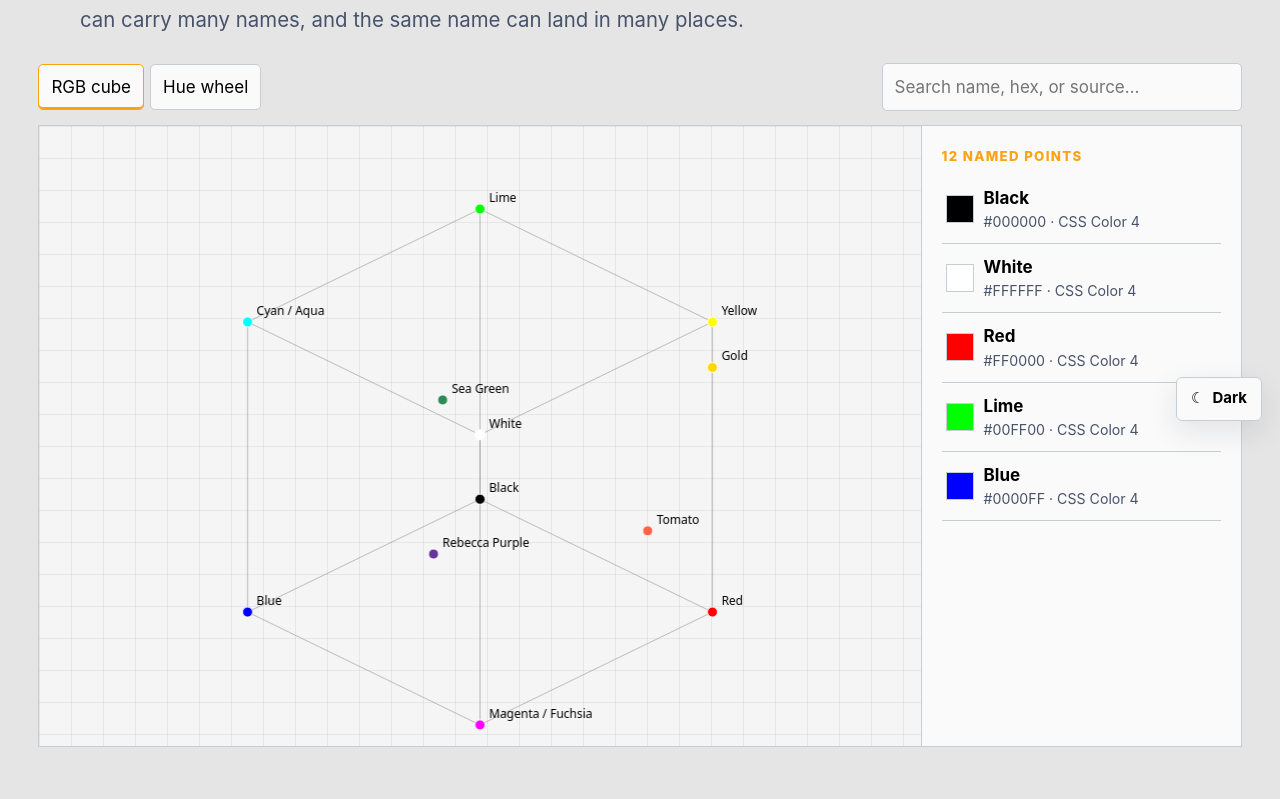
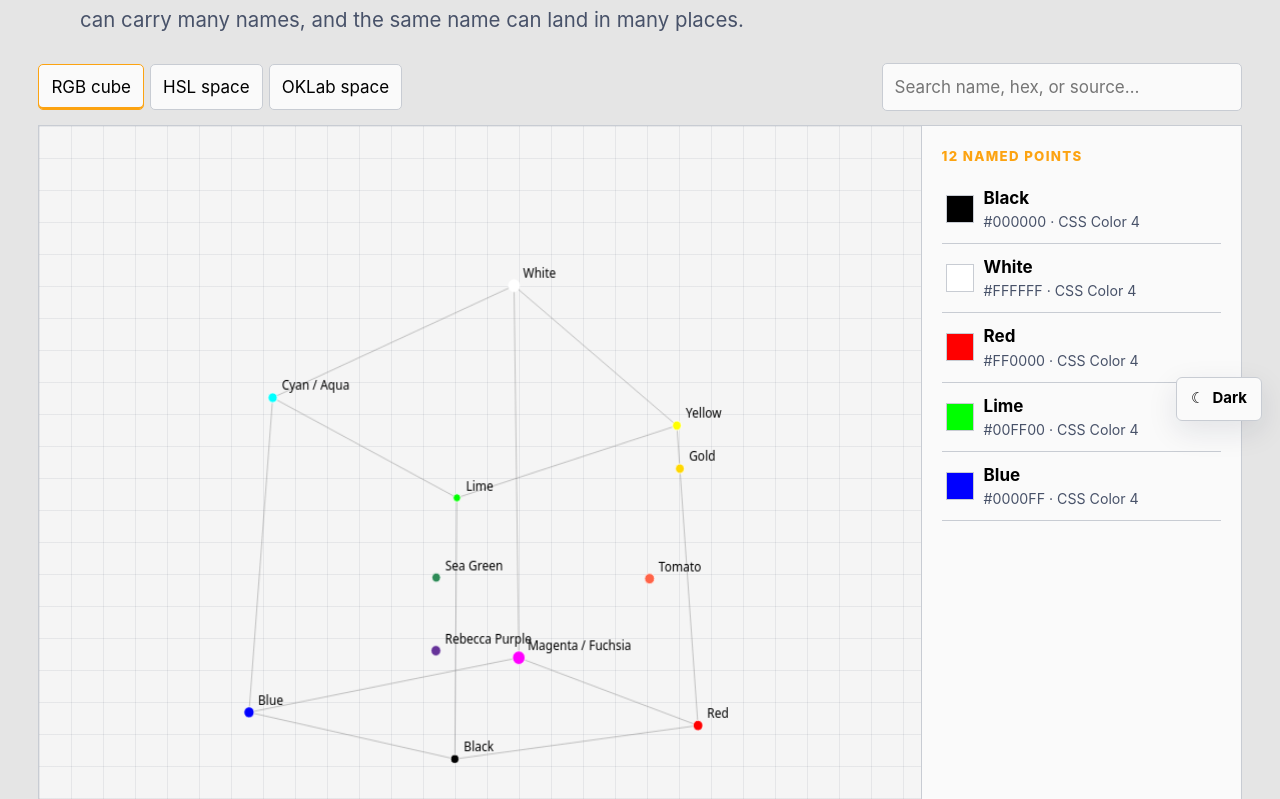
Before and after one commit to TennisGazelle/static-viewers, a React (Vite) app: page /color-atlas in a window 1280 px wide. Shown: the part 361-1160 px from the top of the page. Built offline with nearby package versions, Linux system fonts and the light colour scheme.

Commit message:
Make Color Atlas 3D space interactive

```diff
--- a/src/components/ColorAtlas.tsx
+++ b/src/components/ColorAtlas.tsx
@@ -9,135 +9,132 @@ type NamedColor = {
   hex: string
 }
 
-type ViewMode = 'cube' | 'wheel'
+type Space = 'rgb' | 'hsl' | 'oklab'
+
+type Point3 = [number, number, number]
+
+const clamp = (value: number, min = 0, max = 1) => Math.min(max, Math.max(min, value))
+
+function rgbToHsl([r8, g8, b8]: Point3): Point3 {
+  const r = r8 / 255, g = g8 / 255, b = b8 / 255
+  const max = Math.max(r, g, b), min = Math.min(r, g, b)
+  const light = (max + min) / 2
+  const delta = max - min
+  if (delta === 0) return [0, 0, light]
+  const saturation = delta / (1 - Math.abs(2 * light - 1))
+  let hue = max === r ? ((g - b) / delta) % 6 : max === g ? (b - r) / delta + 2 : (r - g) / delta + 4
+  hue = ((hue * 60) + 360) % 360
+  return [hue / 360, saturation, light]
+}
+
+function rgbToOklab([r8, g8, b8]: Point3): Point3 {
+  const linear = (v: number) => {
+    const c = v / 255
+    return c <= 0.04045 ? c / 12.92 : ((c + 0.055) / 1.055) ** 2.4
+  }
+  const r = linear(r8), g = linear(g8), b = linear(b8)
+  const l = Math.cbrt(0.4122214708*r + 0.5363325363*g + 0.0514459929*b)
+  const m = Math.cbrt(0.2119034982*r + 0.6806995451*g + 0.1073969566*b)
+  const s = Math.cbrt(0.0883024619*r + 0.2817188376*g + 0.6299787005*b)
+  const L = 0.2104542553*l + 0.793617785*m - 0.0040720468*s
+  const a = 1.9779984951*l - 2.428592205*m + 0.4505937099*s
+  const bb = 0.0259040371*l + 0.7827717662*m - 0.808675766*s
+  return [L, a / 0.8 + 0.5, bb / 0.8 + 0.5]
+}
+
+function coordinates(color: NamedColor, space: Space): Point3 {
+  if (space === 'rgb') return color.rgb.map((v) => v / 255) as Point3
+  if (space === 'hsl') return rgbToHsl(color.rgb)
+  return rgbToOklab(color.rgb).map(clamp) as Point3
+}
 
 function ColorAtlas() {
   const [colors, setColors] = useState<NamedColor[]>([])
   const [query, setQuery] = useState('')
   const [selected, setSelected] = useState<NamedColor | null>(null)
-  const [view, setView] = useState<ViewMode>('cube')
+  const [space, setSpace] = useState<Space>('rgb')
+  const [rotation, setRotation] = useState({ x: -0.35, y: 0.65 })
   const canvasRef = useRef<HTMLCanvasElement>(null)
+  const dragRef = useRef<{ x: number; y: number; rx: number; ry: number } | null>(null)
 
   useEffect(() => {
-    fetch('./data/color-names.json')
-      .then((response) => response.json())
-      .then((records: NamedColor[]) => setColors(records))
+    fetch('./data/color-names.json').then((r) => r.json()).then((records: NamedColor[]) => setColors(records))
   }, [])
 
   const visible = useMemo(() => {
     const needle = query.trim().toLowerCase()
-    return needle
-      ? colors.filter((color) =>
-          [color.name, color.hex, color.source].some((value) =>
-            value.toLowerCase().includes(needle),
-          ),
-        )
-      : colors
+    return needle ? colors.filter((c) => [c.name, c.hex, c.source].some((v) => v.toLowerCase().includes(needle))) : colors
   }, [colors, query])
 
   useEffect(() => {
-    if (view !== 'cube') return
     const canvas = canvasRef.current
     if (!canvas) return
     const context = canvas.getContext('2d')
     if (!context) return
+    const ratio = window.devicePixelRatio || 1
+    const width = canvas.clientWidth, height = canvas.clientHeight
+    canvas.width = width * ratio; canvas.height = height * ratio
+    context.scale(ratio, ratio); context.clearRect(0, 0, width, height)
 
-    const ratio = window.devicePixelRatio || 1
-    const width = canvas.clientWidth
-    const height = canvas.clientHeight
-    canvas.width = width * ratio
-    canvas.height = height * ratio
-    context.scale(ratio, ratio)
-    context.clearRect(0, 0, width, height)
-
-    const origin = { x: width * 0.5, y: height * 0.55 }
-    const scale = Math.min(width, height) * 0.52
-    const project = ([r, g, b]: [number, number, number]) => {
-      const x = r / 255 - 0.5
-      const y = g / 255 - 0.5
-      const z = b / 255 - 0.5
-      return {
-        x: origin.x + (x - z) * scale * 0.72,
-        y: origin.y + (x + z) * scale * 0.35 - y * scale * 0.9,
-      }
+    const rotate = ([x0,y0,z0]: Point3): Point3 => {
+      let x=x0-.5, y=y0-.5, z=z0-.5
+      const cy=Math.cos(rotation.y), sy=Math.sin(rotation.y)
+      ;[x,z]=[x*cy-z*sy,x*sy+z*cy]
+      const cx=Math.cos(rotation.x), sx=Math.sin(rotation.x)
+      ;[y,z]=[y*cx-z*sx,y*sx+z*cx]
+      return [x,y,z]
+    }
+    const scale=Math.min(width,height)*.68
+    const project=(p:Point3) => {
+      const [x,y,z]=rotate(p)
+      const perspective=1/(1.8-z*.55)
+      return {x:width/2+x*scale*perspective,y:height/2-y*scale*perspective,z,perspective}
     }
 
-    const corners: [number, number, number][] = [
-      [0,0,0],[255,0,0],[0,255,0],[0,0,255],
-      [255,255,0],[255,0,255],[0,255,255],[255,255,255],
-    ]
-    const edges = [[0,1],[0,2],[0,3],[1,4],[1,5],[2,4],[2,6],[3,5],[3,6],[4,7],[5,7],[6,7]]
-    context.strokeStyle = 'rgba(128,128,128,.5)'
-    context.lineWidth = 1
-    edges.forEach(([a,b]) => {
-      const p = project(corners[a])
-      const q = project(corners[b])
-      context.beginPath(); context.moveTo(p.x,p.y); context.lineTo(q.x,q.y); context.stroke()
+    const corners: Point3[]=[[0,0,0],[1,0,0],[0,1,0],[0,0,1],[1,1,0],[1,0,1],[0,1,1],[1,1,1]]
+    const edges=[[0,1],[0,2],[0,3],[1,4],[1,5],[2,4],[2,6],[3,5],[3,6],[4,7],[5,7],[6,7]]
+    context.strokeStyle='rgba(128,128,128,.45)'; context.lineWidth=1
+    edges.forEach(([a,b])=>{const p=project(corners[a]),q=project(corners[b]);context.beginPath();context.moveTo(p.x,p.y);context.lineTo(q.x,q.y);context.stroke()})
+
+    const points=visible.map((color)=>({color,p:project(coordinates(color,space))})).sort((a,b)=>a.p.z-b.p.z)
+    points.forEach(({color,p})=>{
+      const active=selected?.id===color.id
+      context.beginPath();context.arc(p.x,p.y,(active?8:5)*p.perspective*1.7,0,Math.PI*2)
+      context.fillStyle=color.hex;context.fill();context.strokeStyle='rgba(255,255,255,.85)';context.stroke()
+      context.fillStyle=getComputedStyle(document.documentElement).getPropertyValue('--color-text-primary')
+      context.font='12px system-ui';context.fillText(color.name,p.x+9,p.y-7)
     })
+  }, [visible, selected, space, rotation])
 
-    visible.forEach((color) => {
-      const p = project(color.rgb)
-      context.beginPath()
-      context.arc(p.x, p.y, selected?.id === color.id ? 8 : 5, 0, Math.PI * 2)
-      context.fillStyle = color.hex
-      context.fill()
-      context.strokeStyle = 'rgba(255,255,255,.85)'
-      context.stroke()
-      context.fillStyle = 'currentColor'
-      context.font = '12px system-ui'
-      context.fillText(color.name, p.x + 9, p.y - 7)
-    })
-  }, [visible, selected, view])
+  const pointerDown=(event:React.PointerEvent<HTMLCanvasElement>)=>{
+    event.currentTarget.setPointerCapture(event.pointerId)
+    dragRef.current={x:event.clientX,y:event.clientY,rx:rotation.x,ry:rotation.y}
+  }
+  const pointerMove=(event:React.PointerEvent<HTMLCanvasElement>)=>{
+    const start=dragRef.current;if(!start)return
+    setRotation({x:start.rx+(event.clientY-start.y)*.008,y:start.ry+(event.clientX-start.x)*.008})
+  }
 
   return (
     <section className="color-atlas">
       <div className="color-atlas-toolbar">
         <div className="color-atlas-tabs" aria-label="Color-space view">
-          <button className={view === 'cube' ? 'active' : ''} onClick={() => setView('cube')}>RGB cube</button>
-          <button className={view === 'wheel' ? 'active' : ''} onClick={() => setView('wheel')}>Hue wheel</button>
+          {(['rgb','hsl','oklab'] as Space[]).map((mode)=><button key={mode} className={space===mode?'active':''} onClick={()=>setSpace(mode)}>{mode==='rgb'?'RGB cube':mode==='hsl'?'HSL space':'OKLab space'}</button>)}
         </div>
-        <input
-          aria-label="Search named colors"
-          placeholder="Search name, hex, or source…"
-          value={query}
-          onChange={(event) => setQuery(event.target.value)}
-        />
+        <input aria-label="Search named colors" placeholder="Search name, hex, or source…" value={query} onChange={(e)=>setQuery(e.target.value)} />
       </div>
-
       <div className="color-atlas-layout">
         <div className="color-atlas-stage">
-          {view === 'cube' ? (
-            <canvas ref={canvasRef} aria-label="Projected three-dimensional RGB color cube" />
-          ) : (
-            <div className="hue-wheel" aria-label="Hue wheel placeholder">
-              <div><strong>Hue wheel</strong><span>2D projection scaffold</span></div>
-            </div>
-          )}
+          <canvas ref={canvasRef} aria-label={"Interactive three-dimensional "+space.toUpperCase()+" color space. Drag to rotate."} onPointerDown={pointerDown} onPointerMove={pointerMove} onPointerUp={()=>dragRef.current=null} onPointerCancel={()=>dragRef.current=null} />
+          <p className="color-atlas-hint">Drag to rotate · same colors, different coordinates</p>
         </div>
-
         <aside className="color-atlas-sidebar">
           <p className="eyebrow">{visible.length} named points</p>
-          <div className="color-name-list">
-            {visible.map((color) => (
-              <button key={color.id} onClick={() => setSelected(color)}>
-                <span className="color-swatch" style={{ background: color.hex }} />
-                <span><strong>{color.name}</strong><small>{color.hex} · {color.source}</small></span>
-              </button>
-            ))}
-          </div>
-          {selected && (
-            <div className="color-inspector">
-              <div className="color-inspector-chip" style={{ background: selected.hex }} />
-              <h2>{selected.name}</h2>
-              <code>{selected.hex}</code>
-              <p>RGB {selected.rgb.join(' · ')}</p>
-              <small>Defined by {selected.source} in {selected.originalSpace}.</small>
-            </div>
-          )}
+          <div className="color-name-list">{visible.map((color)=><button key={color.id} onClick={()=>setSelected(color)}><span className="color-swatch" style={{background:color.hex}}/><span><strong>{color.name}</strong><small>{color.hex} · {color.source}</small></span></button>)}</div>
+          {selected&&<div className="color-inspector"><div className="color-inspector-chip" style={{background:selected.hex}}/><h2>{selected.name}</h2><code>{selected.hex}</code><p>RGB {selected.rgb.join(' · ')}</p><p>{space.toUpperCase()} {coordinates(selected,space).map((v)=>v.toFixed(3)).join(' · ')}</p><small>Defined by {selected.source} in {selected.originalSpace}.</small></div>}
         </aside>
       </div>
     </section>
   )
 }
-
 export default ColorAtlas
```
